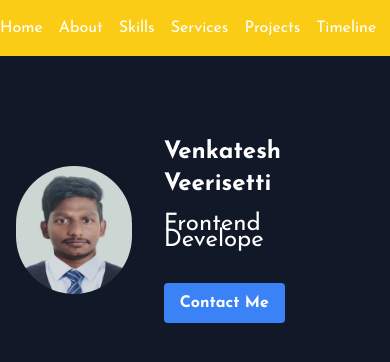
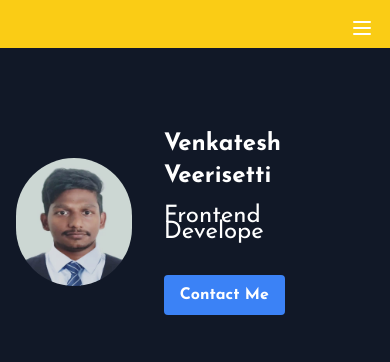
Before and after one commit to venkatesh12521/My_portfolio, a React (Create React App) app: page / in a window 390 px wide. Shown: the top 362 px of the page. Built offline with nearby package versions, Linux system fonts and the light colour scheme.

Commit message:
Update Navbar.js

```diff
--- a/src/Navbar.js
+++ b/src/Navbar.js
@@ -1,20 +1,70 @@
-import React from 'react';
+import React, { useState } from 'react';
 
 const Navbar = () => {
+  const [isMenuOpen, setIsMenuOpen] = useState(false);
+
+  const toggleMenu = () => {
+    setIsMenuOpen(!isMenuOpen);
+  };
+
   return (
-    <nav className="bg-yellow-400 py-4">
-      <div className="container mx-auto flex items-center justify-between">
-        <div className="text-white font-semibold text-xl"></div>
-        <ul className="flex space-x-4">
-          <li className="text-white hover:text-gray-300 cursor-pointer"><a href="#hero">Home</a></li>
-          <li className="text-white hover:text-gray-300 cursor-pointer"><a href="#about">About</a></li>
-          <li className="text-white hover:text-gray-300 cursor-pointer"><a href="#skills">Skills</a></li>
-          <li className="text-white hover:text-gray-300 cursor-pointer"><a href="#services">Services</a></li>
-          <li className="text-white hover:text-gray-300 cursor-pointer"><a href="#projects">Projects</a></li>
-          <li className="text-white hover:text-gray-300 cursor-pointer"><a href="#timeline">Timeline</a></li>
-          <li className="text-white hover:text-gray-300 cursor-pointer"><a href="#contact">Contact</a></li>
-        </ul>
+    <nav className="bg-yellow-400 py-6 relative">
+      <div className="container mx-auto flex flex-row items-center justify-between">
+        <div className="text-white font-semibold text-xl">
+          {/* You can add any logo or text here */}
+
+        </div>
+        <button
+          className="md:hidden text-white focus:outline-none absolute top-0 right-0 mt-4 mr-4"
+          onClick={toggleMenu}
+        >
+          {isMenuOpen ? (
+            <svg
+              className="w-6 h-6"
+              fill="none"
+              stroke="currentColor"
+              viewBox="0 0 24 24"
+              xmlns="http://www.w3.org/2000/svg"
+            >
+              <path
+                strokeLinecap="round"
+                strokeLinejoin="round"
+                strokeWidth="2"
+                d="M6 18L18 6M6 6l12 12"
+              ></path>
+            </svg>
+          ) : (
+            <svg
+              className="w-6 h-6"
+              fill="none"
+              stroke="currentColor"
+              viewBox="0 0 24 24"
+              xmlns="http://www.w3.org/2000/svg"
+            >
+              <path
+                strokeLinecap="round"
+                strokeLinejoin="round"
+                strokeWidth="2"
+                d="M4 6h16M4 12h16M4 18h16"
+              ></path>
+            </svg>
+          )}
+        </button>
       </div>
+      {/* Links */}
+      <ul
+        className={`${
+          isMenuOpen ? 'flex flex-col md:flex-row justify-center items-center' : 'hidden md:flex'
+        } md:flex md:ml-96 md:pl-96 space-y-4 md:space-y-0 md:space-x-8`}
+      >
+        <li className="text-white hover:text-gray-300 cursor-pointer"><a href="#hero" onClick={toggleMenu}>Home</a></li>
+        <li className="text-white hover:text-gray-300 cursor-pointer"><a href="#about" onClick={toggleMenu}>About</a></li>
+        <li className="text-white hover:text-gray-300 cursor-pointer"><a href="#skills" onClick={toggleMenu}>Skills</a></li>
+        <li className="text-white hover:text-gray-300 cursor-pointer"><a href="#services" onClick={toggleMenu}>Services</a></li>
+        <li className="text-white hover:text-gray-300 cursor-pointer"><a href="#projects" onClick={toggleMenu}>Projects</a></li>
+        <li className="text-white hover:text-gray-300 cursor-pointer"><a href="#timeline" onClick={toggleMenu}>Timeline</a></li>
+        <li className="text-white hover:text-gray-300 cursor-pointer"><a href="#contact" onClick={toggleMenu}>Contact</a></li>
+      </ul>
     </nav>
   );
 };
```
